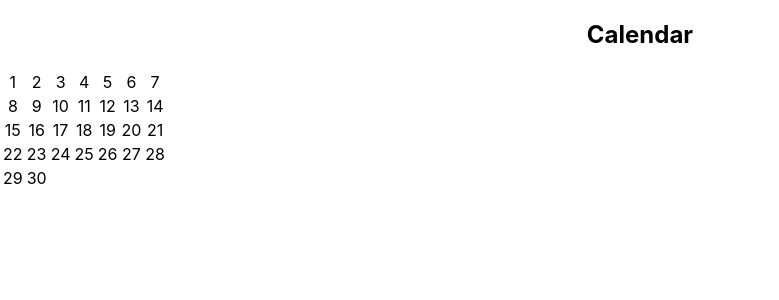
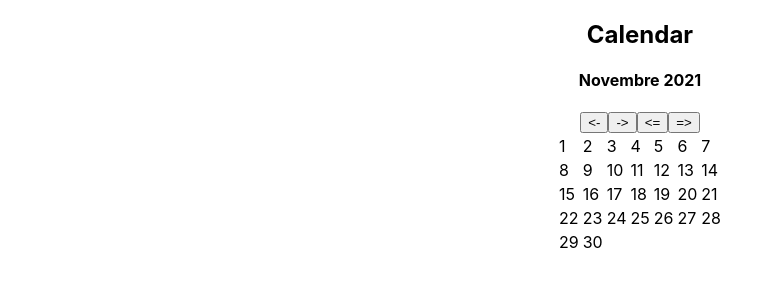
Before and after one commit to 4561235/Friday-Calendar, a React (Create React App) app in the folder friday-front/: page / in a window 1280 px wide. Shown: the top 300 px of the page, without its empty margins (0-779 px from the left). Built offline with nearby package versions, Linux system fonts and the light colour scheme.

Commit message:
Created simple calendar with buttons in friday-front

```diff
--- a/friday-front/src/components/Calendar/Calendar.jsx
+++ b/friday-front/src/components/Calendar/Calendar.jsx
@@ -1,14 +1,23 @@
 import React, {Component} from "react";
 
 class Calendar extends Component{
+
+    monthToString = {1:"Janvier", 2:"Fevrier", 3:"Mars", 4:"Avril", 5:"Mai", 6:"Juin", 7:"Juillet", 8:"Aout", 9:"Septembre", 10:"Octobre", 11:"Novembre", 12:"Decembre"}
+
     constructor(props){
         super(props)
         const date = new Date();
         this.state = {
-            events:[],
-            month: date.getMonth()+1,
-            year: date.getYear()
+            events: [],
+            // month: date.getMonth()+1,
+            // year: date.getYear()
+            month: 11,
+            year: 2021
         }
+        this.addMonth = this.addMonth.bind(this);
+        this.subMonth = this.subMonth.bind(this);
+        this.addYear = this.addYear.bind(this);
+        this.subYear = this.subYear.bind(this);
     }
 
     daysInMonth(month, year) {
@@ -17,6 +26,7 @@ class Calendar extends Component{
 
     componentDidMount(){
         //console.log(Array.from(Array(this.daysInMonth(11,2021)).keys()));
+        console.log(this.state.month);
     }
 
     renderCalendar = () => {
@@ -41,10 +51,43 @@ class Calendar extends Component{
         return retTab;
       }
 
+      addMonth(){
+        if(this.state.month === 12){
+            this.setState({month: 1});
+            this.setState({year: this.state.year+1});
+        }
+        else{
+            this.setState({month: this.state.month+1});
+        }
+      }
+
+      subMonth(){
+        if(this.state.month === 1){
+            this.setState({month: 12});
+            this.setState({year: this.state.year-1});
+        }
+        else{
+            this.setState({month: this.state.month-1});
+        }
+      }
+
+      addYear(){
+        this.setState({year: this.state.year+1});
+      }
+
+      subYear(){
+        this.setState({year: this.state.year-1});
+      }
+
     render(){
         return (
-            <div>
+            <div align="center">
                 <h2>Calendar</h2>
+                <h4>{this.monthToString[this.state.month] +" " +this.state.year}</h4>
+                <button onClick={this.subMonth}>{"<-"}</button>
+                <button onClick={this.addMonth}>{"->"}</button>
+                <button onClick={this.subYear}>{"<="}</button>
+                <button onClick={this.addYear}>{"=>"}</button>
                 <table>
                     <tbody>
                         {this.renderCalendar()}
```
